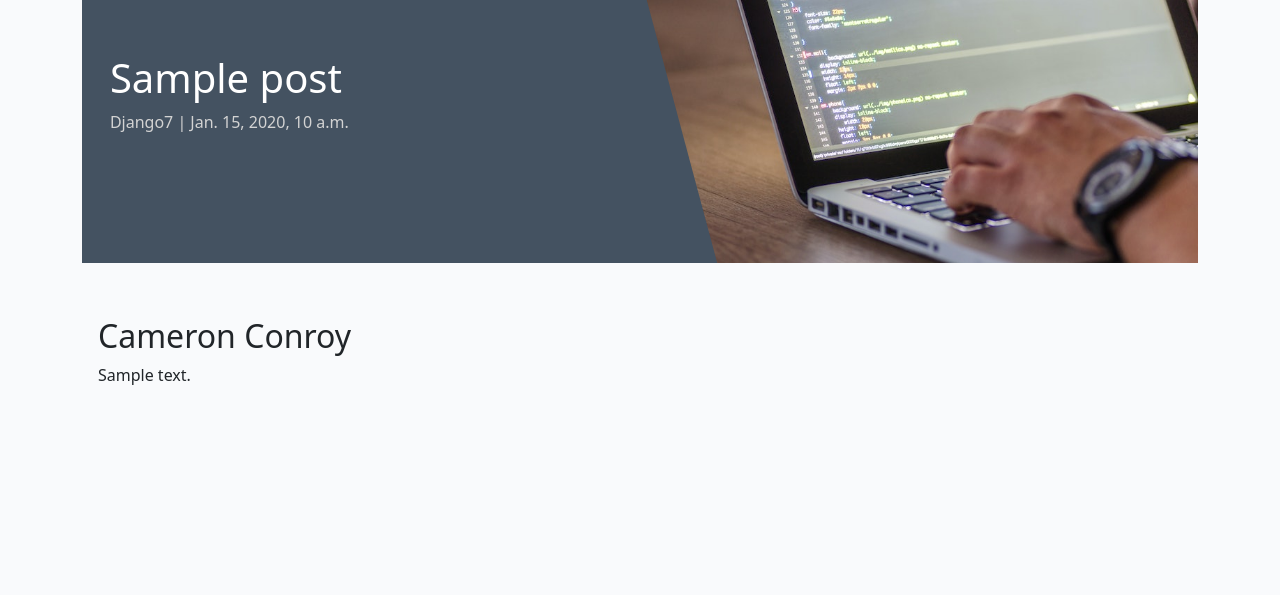
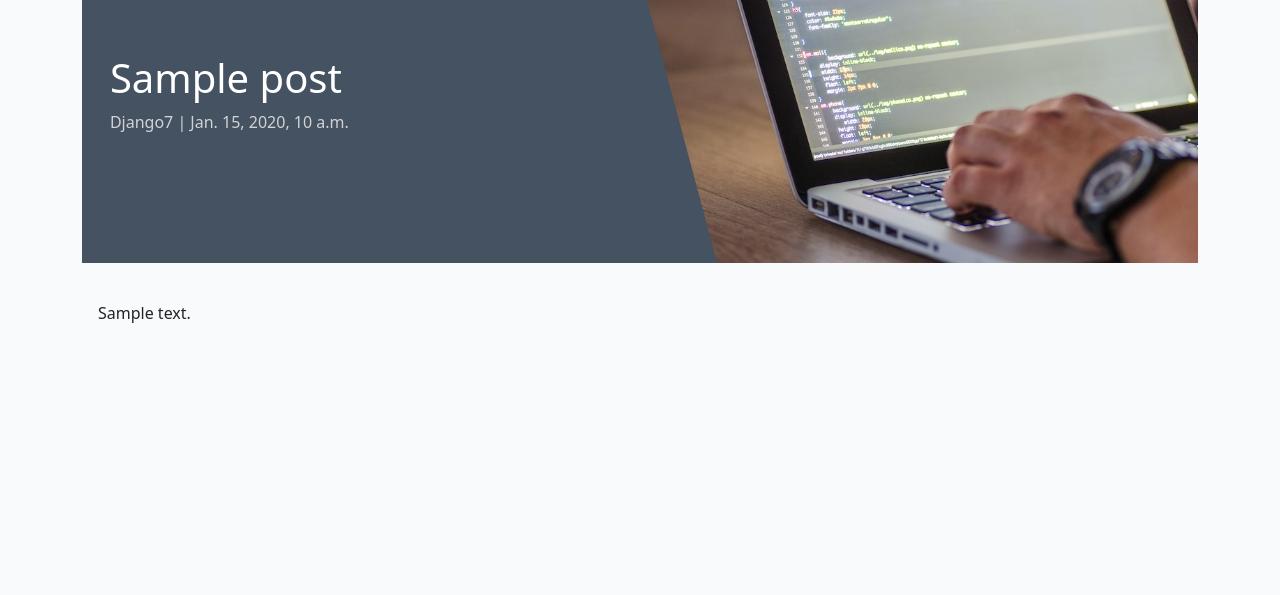
Before and after one commit to Cam-4587/django-blog, a Django app: a page that uses blog/templates/blog/post_detail.html in a window 1280 px wide. Shown: the part 71-666 px from the top of the page. Run offline with Django 4.2, Linux system fonts and the light colour scheme; data comes from the database, SQL or seed files in the repository; tables that the repository leaves empty hold one stand-in row (values such as "Sample post").

Commit message:
remove coder context varialbe from post_detial view and remove h2 tags from post_detail.hmtl

```diff
--- a/blog/templates/blog/post_detail.html
+++ b/blog/templates/blog/post_detail.html
@@ -24,7 +24,6 @@
                 <!-- The post content goes inside the card-text. -->
                 <!-- Use the | safe filter inside the template tags -->
                 <p class="card-text">
-                    <h2>{{ coder }}</h2>
                     {{ post.content | safe }}
                 </p>
             </div>
--- a/blog/views.py
+++ b/blog/views.py
@@ -28,6 +28,5 @@ def post_detail(request, slug):
     return render(
         request,
         "blog/post_detail.html",
-        {"post": post,
-        "coder": "Cameron Conroy"},
+        {"post": post,},
     )
```
